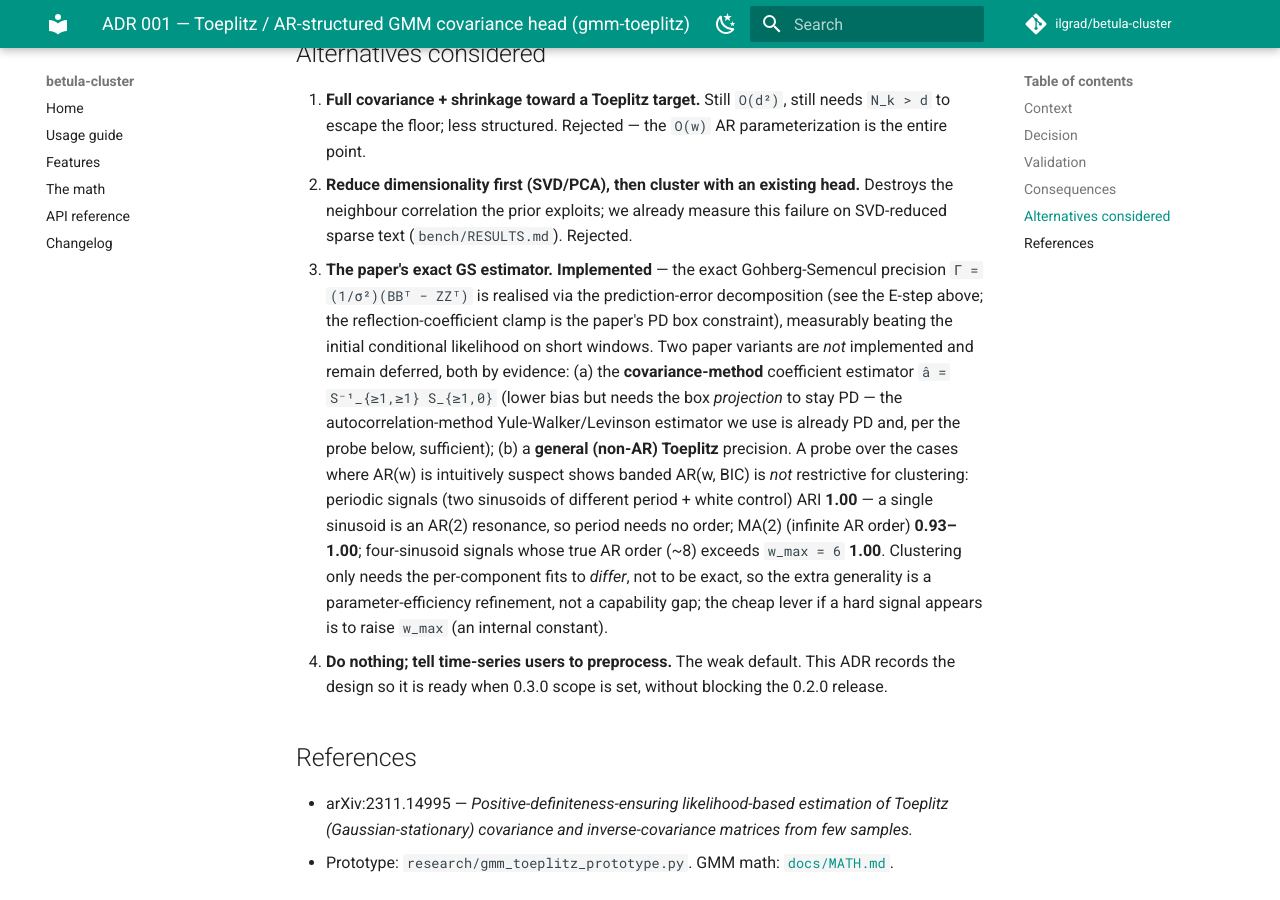
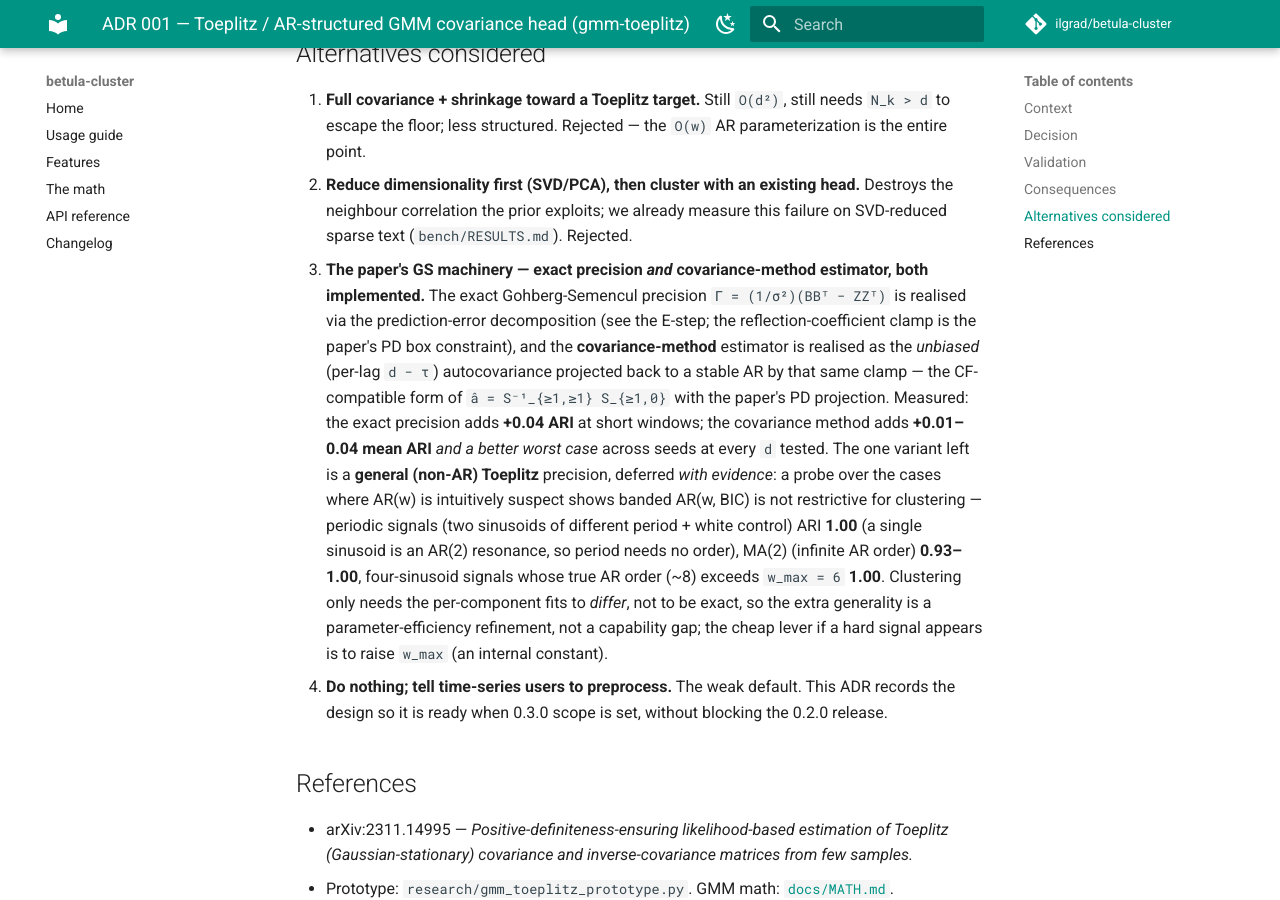
Before and after one commit to ilgrad/betula-cluster, an MkDocs documentation site: the page built from docs/adr/001-gmm-toeplitz.md, in a window 1280 px wide and 900 px high, scrolled down 2562 px. Built offline with MkDocs 1.6.1 and Material for MkDocs 9.7.7, drawn with Linux system fonts in a browser that asks for light colours; comment, search, counter and statistics services are not loaded.

Commit message:
feat(gmm-toeplitz): covariance-method (unbiased) autocovariance estimator
Switches the per-component autocovariance from the biased estimator (÷ d) to the
unbiased / covariance-method one (÷ (d − τ) per lag) — the paper's less-biased
estimator, projected back to a stable (positive-definite) AR by the same
reflection-coefficient clamp. Measured over four seeds it wins on both mean and
worst-case ARI at every window length tested (+0.01–0.04 mean; e.g. d=64
0.60 → 0.64, d=128 0.83 → 0.85). Implements the second of the paper's GS variants
(arXiv:2311.14995); only a general (non-AR) Toeplitz precision remains deferred,
with evidence that AR(w) is not restrictive for clustering (ADR-001, alt. 3).

Gate: 177 Rust + 4 integration + 202 pytest @ 100% coverage, clippy/fmt clean.

```diff
--- a/docs/adr/001-gmm-toeplitz.md
+++ b/docs/adr/001-gmm-toeplitz.md
@@ -88,19 +88,20 @@ log-likelihood), no ground-truth used in fitting.
 2. **Reduce dimensionality first (SVD/PCA), then cluster with an existing head.** Destroys the
    neighbour correlation the prior exploits; we already measure this failure on SVD-reduced sparse text
    (`bench/RESULTS.md`). Rejected.
-3. **The paper's exact GS estimator.** **Implemented** — the exact Gohberg-Semencul precision
-   `Γ = (1/σ²)(BBᵀ − ZZᵀ)` is realised via the prediction-error decomposition (see the E-step above;
-   the reflection-coefficient clamp is the paper's PD box constraint), measurably beating the initial
-   conditional likelihood on short windows. Two paper variants are *not* implemented and remain
-   deferred, both by evidence: (a) the **covariance-method** coefficient estimator
-   `â = S⁻¹_{≥1,≥1} S_{≥1,0}` (lower bias but needs the box *projection* to stay PD — the
-   autocorrelation-method Yule-Walker/Levinson estimator we use is already PD and, per the probe below,
-   sufficient); (b) a **general (non-AR) Toeplitz** precision. A probe over the cases where AR(w) is
-   intuitively suspect shows banded AR(w, BIC) is *not* restrictive for clustering: periodic signals
-   (two sinusoids of different period + white control) ARI **1.00** — a single sinusoid is an AR(2)
-   resonance, so period needs no order; MA(2) (infinite AR order) **0.93–1.00**; four-sinusoid signals
-   whose true AR order (~8) exceeds `w_max = 6` **1.00**. Clustering only needs the per-component fits
-   to *differ*, not to be exact, so the extra generality is a parameter-efficiency refinement, not a
+3. **The paper's GS machinery — exact precision *and* covariance-method estimator, both implemented.**
+   The exact Gohberg-Semencul precision `Γ = (1/σ²)(BBᵀ − ZZᵀ)` is realised via the prediction-error
+   decomposition (see the E-step; the reflection-coefficient clamp is the paper's PD box constraint),
+   and the **covariance-method** estimator is realised as the *unbiased* (per-lag `d − τ`)
+   autocovariance projected back to a stable AR by that same clamp — the CF-compatible form of
+   `â = S⁻¹_{≥1,≥1} S_{≥1,0}` with the paper's PD projection. Measured: the exact precision adds **+0.04
+   ARI** at short windows; the covariance method adds **+0.01–0.04 mean ARI** *and a better worst case*
+   across seeds at every `d` tested. The one variant left is a **general (non-AR) Toeplitz** precision,
+   deferred *with evidence*: a probe over the cases where AR(w) is intuitively suspect shows banded
+   AR(w, BIC) is not restrictive for clustering — periodic signals (two sinusoids of different period +
+   white control) ARI **1.00** (a single sinusoid is an AR(2) resonance, so period needs no order),
+   MA(2) (infinite AR order) **0.93–1.00**, four-sinusoid signals whose true AR order (~8) exceeds
+   `w_max = 6` **1.00**. Clustering only needs the per-component fits to *differ*, not to be exact, so
+   the extra generality is a parameter-efficiency refinement, not a
    capability gap; the cheap lever if a hard signal appears is to raise `w_max` (an internal constant).
 4. **Do nothing; tell time-series users to preprocess.** The weak default. This ADR records the design
    so it is ready when 0.3.0 scope is set, without blocking the 0.2.0 release.
```
Also changed, not shown: CHANGELOG.md (+2 -1 lines), 1 other file.
